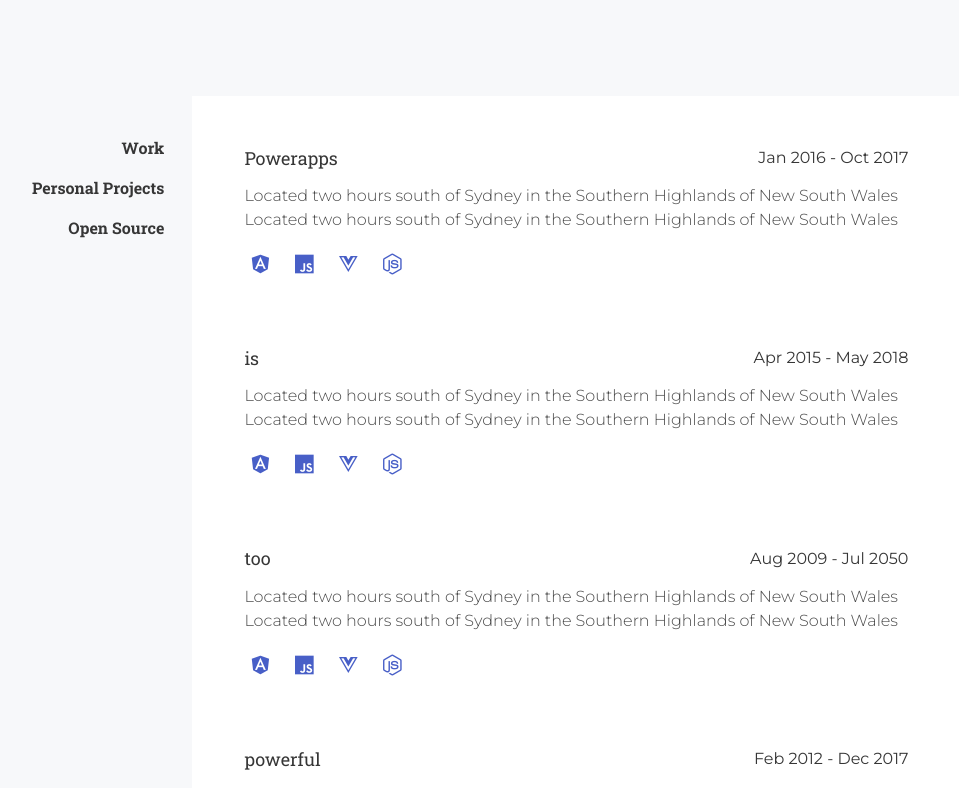
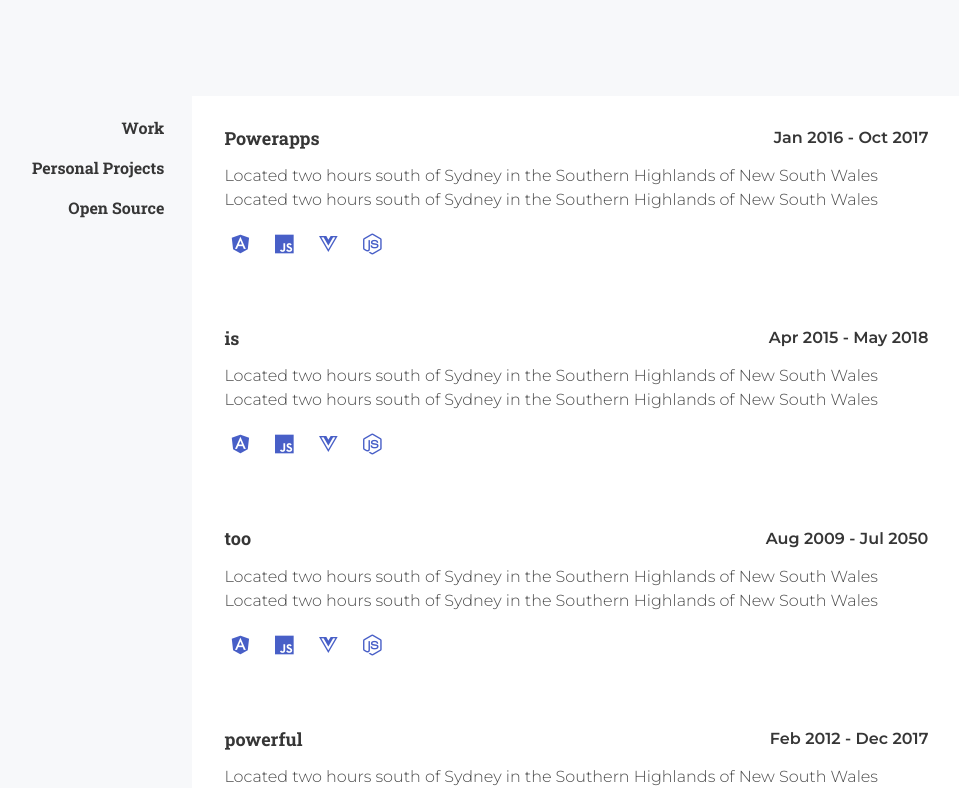
Before and after one commit to haoRchen/haoRchen.github.io, a Vue app: page /#/portfolio in a window 1280 px wide. Shown: the top 788 px of the page, without its empty margins (102-1061 px from the left). Built offline with nearby package versions, Linux system fonts and the light colour scheme.

Commit message:
sass refactoring

```diff
--- a/src/App.vue
+++ b/src/App.vue
@@ -33,11 +33,10 @@ export default {
 
 <style lang="sass">
 @import 'main.sass'
-@import '~bulma/bulma.sass'
 
 .Body
   background-color: #f7f8fa
-  font-family: 'Roboto Slab', Arial, sans-serif
+  font-family: $roboto
   display: flex
   min-height: 100vh
   flex-direction: column
--- a/src/components/AboutMe.vue
+++ b/src/components/AboutMe.vue
@@ -42,12 +42,12 @@ export default {
 .layout
   background-color: #fff
 .AboutMeHeader
-  font-family: 'Roboto Slab', Arial, sans-serif
+  font-family: $roboto
   font-weight: 600
 .AboutMeContent
-  font-family: 'Montserrat', Arial, sans-serif
+  font-family: $montserrat
   font-weight: 400
 .PortfolioButton
-  font-family: 'Roboto Slab', Arial, sans-serif
+  font-family: $roboto
   font-weight: 500
 </style>
--- a/src/components/Footer.vue
+++ b/src/components/Footer.vue
@@ -38,6 +38,6 @@ export default {};
 .TheFooter
   background-color: #f7f8fa
   flex-shrink: 0
-  font-family: 'Montserrat', Arial, sans-serif
+  font-family: $montserrat
   font-weight: 600
 </style>
--- a/src/components/GoogleMap.vue
+++ b/src/components/GoogleMap.vue
@@ -15,7 +15,7 @@
     <gmap-map
       :center="center"
       :zoom="12"
-      style="width:100%;  height: 42vw;"
+      style="width:100%;  height: 50vw;"
     >
       <gmap-marker
         v-for="(m, index) in markers"
--- a/src/components/PortfolioComponents/Portfolio.vue
+++ b/src/components/PortfolioComponents/Portfolio.vue
@@ -56,7 +56,7 @@ export default {
   text-decoration: none
   background-color: transparent
   border: none
-  font-family: 'Roboto Slab', Arial, sans-serif
+  font-family: $roboto
   font-weight: 600
   display: flex
   justify-content: flex-end
--- a/src/components/PortfolioComponents/ProjectCard.vue
+++ b/src/components/PortfolioComponents/ProjectCard.vue
@@ -87,13 +87,13 @@ export default {
 <style lang="sass" scoped>
 @import "../../main.sass"
 .title
-  font-family: 'Roboto Slab', Arial, sans-serif
+  font-family: $roboto
   font-weight: 500
 .subtitle
-  font-family: 'Montserrat', Arial, sans-serif
+  font-family: $montserrat
   font-weight: 400
 .ProjectDescription
-  font-family: 'Montserrat', Arial, sans-serif
+  font-family: $montserrat
   font-weight: 300
 .ProjectDescription
   overflow: auto
--- a/src/components/Toolbar.vue
+++ b/src/components/Toolbar.vue
@@ -22,14 +22,14 @@
      Also, using the v-bind: directive to reactively update the class attribute 'is-active'
      based on the showNav property.
     -->
+    </div>
     <div
       :class="{ 'is-active': showNav }"
-        class="navbar-burger"
+      class="navbar-burger m-r-md"
       @click="showNav = !showNav">
       <span/>
       <span/>
       <span/>
-      </div>
     </div>
     <!--
     Using the v-bind: directive to reactively update the class attribute 'is-active' based
@@ -41,14 +41,14 @@
       <div class="navbar-end">
         <router-link
           to="/portfolio"
-          class="navbar-item has-text-white NavButton"
+          class="navbar-item "
           tag="a"
         >
           Portfolio
         </router-link>
         <router-link
           to="/about-me"
-          class="navbar-item has-text-white NavButton"
+          class="navbar-item "
           tag="a"
         >
           About Me
@@ -92,14 +92,18 @@ export default {
 <style lang="sass" scoped>
 @import '../main.sass'
 .navbar
-  font-family: 'Roboto Slab', Arial, sans-serif
+  font-family: $roboto
   font-weight: bold
-  min-height: 60px
+  display: flex
   position: fixed
   width: 100%
   top: 0
   transition: top 0.4s ease 0.2s
-.NavButton:active
-  color: black
+.navbar-brand
+  margin-right: auto
+.navbar-burger
+  color: $white
+  display: inline-block
+  vertical-align: middle
 
 </style>
--- a/src/main.sass
+++ b/src/main.sass
@@ -1,9 +1,32 @@
 @import 'spacing.scss'
 // Default Bulma Color
 $primary: #30CBE8 !default
+$primary-light: #93EBFB !default
+$primary-lighter: #CAF7FF !default
+$primary-dark: #007B92 !default
+$primary-darker: #006375 !default
+$secondary: #FF4430 !default
+$secondary-light: #FF9D93 !default
+$secondary-lighter: #FFCEC9 !default
+$secondary-dark: #EE1700 !default
+$secondary-darker: #BF1200 !default
+$light-grey: #F7F8FA !default
+$dark-grey: #3B4A4D !default
+$white: #ffffff !default
+// Fonts
+$montserrat: 'Montserrat', Arial, sans-serif
+$roboto: 'Roboto Slab', Arial, sans-serif
 
 // NavBar
 $navbar-background-color: $primary !default
+$navbar-item-color: $white !default
+$navbar-item-hover-color: $primary-darker !default
+// $navbar-item-hover-background-color: $white
+$navbar-item-active-color: $white !default
+$navbar-item-active-background-color: $primary-darker !default
+$navbar-tab-active-color: $white // text of drop down,
+$navbar-tab-active-background-color: $secondary
+$navbar-burger-color: $white !default
 
 
 
@@ -38,3 +61,5 @@ $fullhd: 1384px !default
 =desktop-only
   @media screen and (min-width: $desktop) and (max-width: $widescreen - 1px)
     @content
+
+@import '~bulma/bulma.sass'
```
Lines whose indentation alone changed are shown as unchanged.
